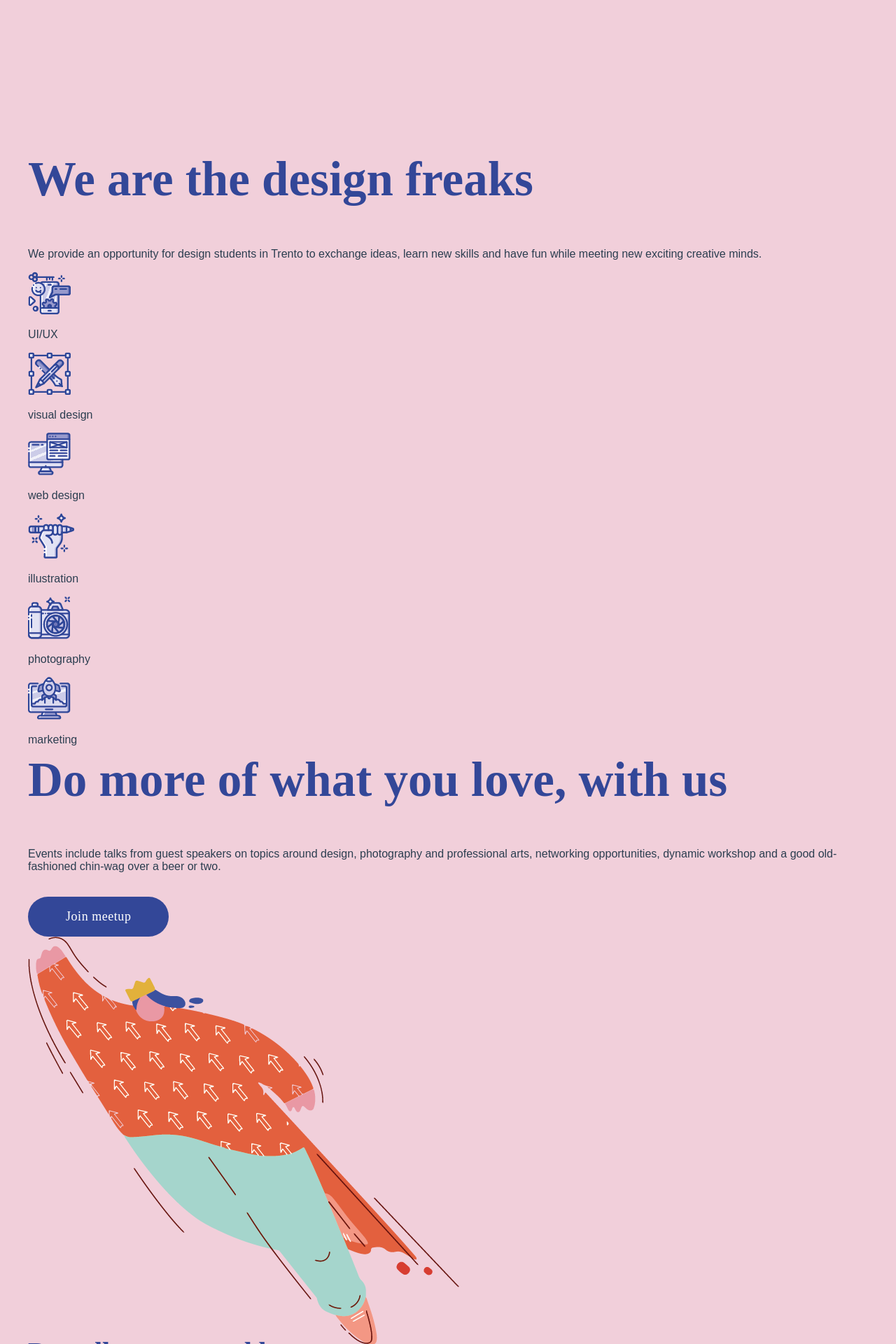
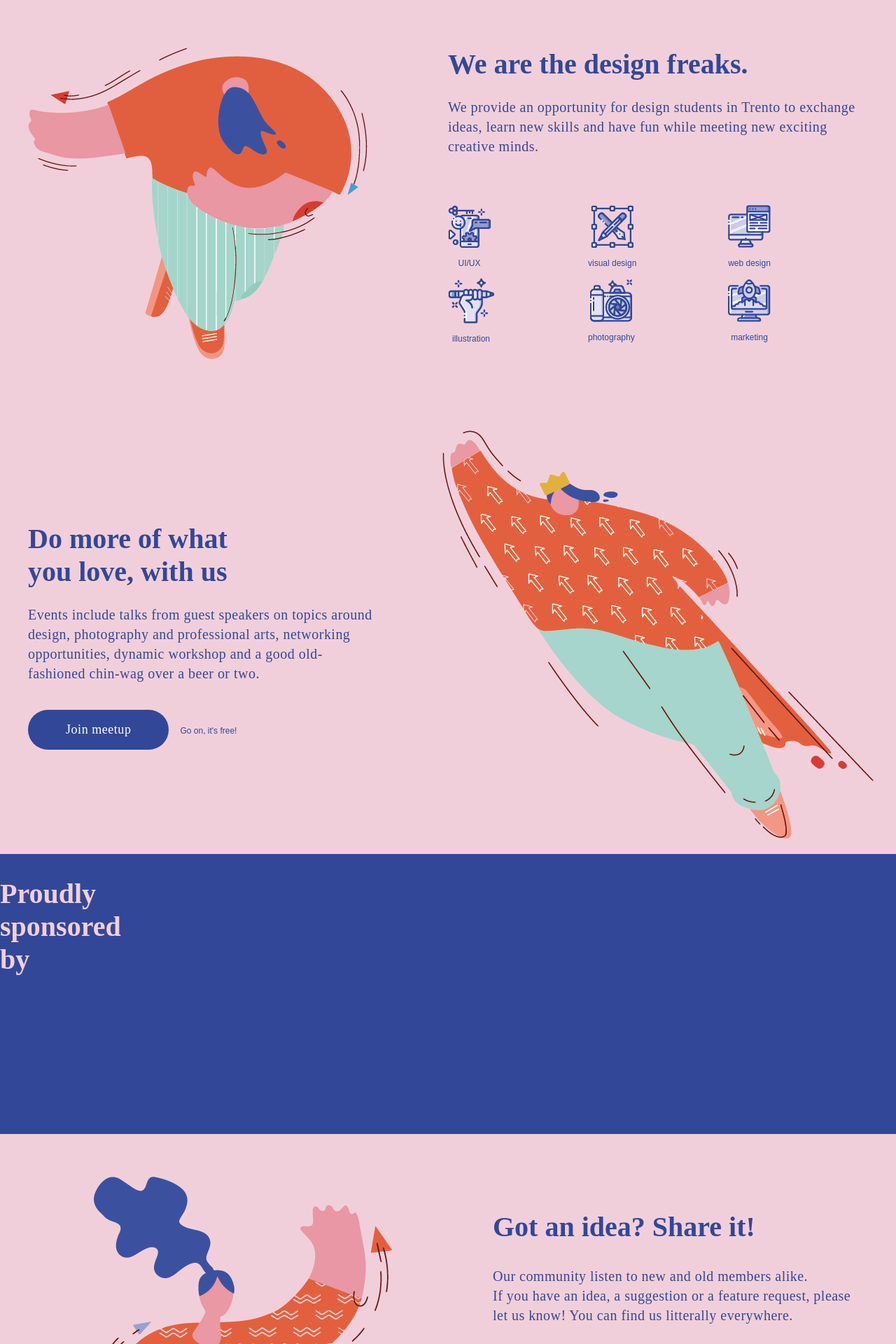
Before and after one commit to SRFeesha/DFC-VUE, a Vue app: page / in a window 1280 px wide. Shown: the part 860-2780 px from the top of the page at 70% size. Built offline with nearby package versions, Linux system fonts and the light colour scheme; what vue-mq would draw is missing.

Commit message:
added style to sections

```diff
--- a/src/App.vue
+++ b/src/App.vue
@@ -29,19 +29,14 @@ body {
   font-family: Circular Std, Arial, sans-serif;
   -webkit-font-smoothing: antialiased;
   -moz-osx-font-smoothing: grayscale;
-  color: #2c3e50;
-  margin-top: 60px;
+  color: #334798;
+  margin-top: 10vh;
 }
 .contentSpace {
   max-width: 1200px;
   margin: auto;
 }
 
-.buttonhover {
-  font-family: Circular Std;
-  font-size: 13px;
-  color: #334798;
-}
 button {
   font-family: Larish Neue;
   font-size: 18px;
@@ -52,6 +47,16 @@ button {
   border-radius: 100px;
   padding: 1em 3em;
   margin-top: 1em;
+  & + span {
+    margin: 0rem 1rem;
+    font-size: 12px;
+    color: #334798;
+  }
+  &:hover {
+    transform: scale(1.1);
+    transition: ease-in 0.2s;
+    cursor: pointer;
+  }
 }
 
 h3 {
@@ -73,34 +78,17 @@ h1 {
   color: #334798;
 }
 
+.body-section {
+  font-family: Circular Std;
+  font-size: 20px;
+  line-height: 28px;
+  letter-spacing: 0.48px;
+  color: #334798;
+}
+
 @media screen and (min-width: 768px) {
   #mainMenu {
     display: none;
   }
 }
-
-// .body {
-//   font-family: Circular Std;
-//   font-size: 13px;
-//   color: #334798;
-// }
-// .bodysection {
-//   font-family: Circular Std;
-//   font-size: 20px;
-//   line-height: 28px;
-//   letter-spacing: 0.48px;
-//   color: #334798;
-// }
-// .bodyschedule {
-//   font-family: Bluu Next;
-//   font-weight: bold;
-//   font-size: 20px;
-//   line-height: 50px;
-//   color: #334798;
-// }
-// .bodymenu {
-//   font-family: Circular Std;
-//   font-size: 19px;
-//   color: #334798;
-// }
 </style>
--- /dev/null
+++ b/src/components/Footer.vue
@@ -0,0 +1,45 @@
+<template>
+  <footer>
+    <h3 class="title">Design Freaks Club ©</h3>
+    <p>Design freaks club is a monthly meetup in the community of Trento. We talk about anything-design, photography, marketing. You can join our event here:</p>
+    <a href>Facebook</a>
+
+    <a href>Instagram</a>
+    <a href>Telegram</a>
+  </footer>
+</template>
+
+<script>
+export default {
+  name: "Footer"
+};
+</script>
+
+
+<style scoped>
+footer {
+  background-color: #334798;
+  color: #f1cfda;
+  height: 40vh;
+  padding: 5rem;
+  width: 80vw;
+  margin-left: calc((100vw - 1200px) / -2);
+  font-weight: 500;
+}
+h3.title {
+  color: #f1cfda;
+  font-size: 28px;
+  margin-bottom: 3rem;
+  font-weight: 500;
+}
+p {
+  width: 30%;
+  margin-bottom: 4rem;
+}
+a {
+  color: #f1cfda;
+  text-decoration: none;
+  margin-right: 2.5rem;
+  font-weight: 400;
+}
+</style>
--- a/src/components/FreaksBoard.vue
+++ b/src/components/FreaksBoard.vue
@@ -1,21 +1,26 @@
 <template>
-  <div class="FreaksBoard">
-    <h1>Freaks Board</h1>
-    <div class="board">
-      <Board arg="Speakers"/>
-      <Board arg="Improvements"/>
-      <Board arg="Argomenti"/>
+  <div>
+    <div class="FreaksBoard">
+      <h1>Freaks Board</h1>
+      <div class="board">
+        <Board arg="Speakers" />
+        <Board arg="Improvements" />
+        <Board arg="Argomenti" />
+      </div>
     </div>
+    <Footer />
   </div>
 </template>
 
 <script>
 import Board from "./Board";
+import Footer from "./Footer";
 
 export default {
   name: "FreaksBoard",
   components: {
-    Board
+    Board,
+    Footer
   }
 };
 </script>
--- a/src/components/Home.vue
+++ b/src/components/Home.vue
@@ -12,12 +12,15 @@
       </div>
     </section>
 
-    <section id="whoWheAre">
-      <!-- <img src="../assets/illustration_02_who we are.png" alt="Who we are"> -->
-      <div>
-        <h1>We are the design freaks</h1>
-        <p>We provide an opportunity for design students in Trento to exchange ideas, learn new skills and have fun while meeting new exciting creative minds.</p>
+    <section id="whoWeAre">
+      <div class="illustration">
+        <img src="../assets/illustration_02_who we are.png" alt="Who we are" />
       </div>
+      <div class="pitch">
+        <h2>We are the design freaks.</h2>
+        <p
+          class="body-section"
+        >We provide an opportunity for design students in Trento to exchange ideas, learn new skills and have fun while meeting new exciting creative minds.</p>
         <div class="grid-interests">
           <div class="interest">
             <img src="../assets/icons_02_uiux.png" alt="UI and UX" />
@@ -44,15 +47,21 @@
             <p class="caption">marketing</p>
           </div>
         </div>
+      </div>
     </section>
 
     <section id="joinUs">
-      <div>
-        <h1>Do more of what you love, with us</h1>
-        <p>Events include talks from guest speakers on topics around design, photography and professional arts, networking opportunities, dynamic workshop and a good old-fashioned chin-wag over a beer or two.</p>
+      <div class="pitch">
+        <h2>Do more of what you love, with us</h2>
+        <p
+          class="body-section"
+        >Events include talks from guest speakers on topics around design, photography and professional arts, networking opportunities, dynamic workshop and a good old-fashioned chin-wag over a beer or two.</p>
         <button>Join meetup</button>
+        <span>Go on, it's free!</span>
       </div>
+      <div class="illustration">
         <img src="../assets/illustration_03_what we do.png" alt="What we do" />
+      </div>
     </section>
 
     <section id="sponsor">
@@ -60,13 +69,29 @@
     </section>
 
     <section id="social">
+      <div class="illustration">
         <img src="../assets/illustration_05_feedback.png" alt="Share your ideas" />
+      </div>
+      <div class="pitch">
+        <h2>Got an idea? Share it!</h2>
+        <p class="body-section">
+          Our community listen to new and old members alike.
+          <br />If you have an idea, a suggestion or a feature request, please let us know! You can find us litterally everywhere.
+        </p>
+        <div class="social-link">
           <div>
-        <h1>Got an idea? Share it!</h1>
-        <p>Our community listen to new and old members alike. If you have an idea, a suggestion or a feature request, please let us know! You can find us litterally everywhere.</p>
             <img src="../assets/icon_05_facebook.png" alt="Facebook" />
+            <p>Facebok</p>
+          </div>
+          <div>
             <img src="../assets/icon_05_instagram.png" alt="Instagram" />
+            <p>Instagram</p>
+          </div>
+          <div>
             <img src="../assets/icon_05_telegram.png" alt="Telegram" />
+            <p>Telegram</p>
+          </div>
+        </div>
       </div>
     </section>
 
@@ -97,28 +122,35 @@
         <p></p>
       </div>
     </section>
+    <Footer></Footer>
   </div>
 </template>
 
 <script>
+import Footer from "./Footer";
+
 export default {
-  name: "Home" //this is the name of the component
+  name: "Home",
+  components: {
+    Footer
+  }
 };
 </script>
 
 <style lang="scss">
-.sponsor {
+#sponsor {
   height: 50vh;
   background-color: #334798;
+  h2 {
+    color: #f1cfda;
+  }
 }
 section {
-  height: 100vh;
+  height: 70vh;
   width: 100%;
-  &#hero {
   display: grid;
   grid-template-columns: repeat(12, 1fr);
   grid-template-rows: 100%;
-    padding: 8rem 0rem 2rem 0rem;
   .pitch {
     grid-column: 1 / 8;
     grid-row: 1;
@@ -129,11 +161,6 @@ section {
       width: 66%;
       margin: 1rem 0rem;
     }
-      span {
-        margin: 0rem 1rem;
-        font-size: 12px;
-        color: #334798;
-      }
   }
   .illustration {
     grid-column: 6 / 12;
@@ -141,5 +168,66 @@ section {
     object-fit: cover;
   }
 }
+#hero {
+  padding: 8rem 0rem 2rem 0rem;
+  .pitch {
+    grid-column: 1 / 8;
+  }
+}
+#whoWeAre {
+  padding: 8rem 0rem 2rem 0rem;
+  height: 50vh;
+  .pitch {
+    grid-column: 7 / 13;
+    h2 {
+      margin: 0 0 1.5rem 0;
+    }
+  }
+  .illustration {
+    grid-column: 1/8;
+  }
+}
+#joinUs {
+  padding: 8rem 0rem 2rem 0rem;
+  place-items: center center;
+  .pitch {
+    grid-column: 1 / 6;
+    h2 {
+      margin: 0 0 1.5rem 0;
+      width: 66%;
+    }
+  }
+  .illustration {
+    grid-column: 7 / 13;
+  }
+}
+#sponsor {
+  background-color: #334798;
+  width: 100vw;
+  margin-left: calc((100vw - 1200px) / -2);
+}
+#social {
+  place-items: center center;
+  .pitch {
+    grid-column: 7/13;
+    padding: 0 0 0 4rem;
+  }
+  .illustration {
+    grid-column: 1/7;
+  }
+}
+.grid-interests {
+  display: grid;
+  grid-template-columns: repeat(3, 1fr);
+  grid-template-rows: repeat(2, 1fr);
+  place-items: center start;
+  text-align: center;
+  padding: 3rem 0 0 0;
+  font-size: 12px;
+}
+.social-link {
+  display: grid;
+  grid-template-columns: 1fr 1fr 1fr;
+  padding: 2rem 0 0 1rem;
 }
 </style>
--- a/src/components/Meetup.vue
+++ b/src/components/Meetup.vue
@@ -1,21 +1,24 @@
 <template>
   <div class="contentSpace">
     <h1>Meetup</h1>
-    <NextEvent/>
-    <hr>
-    <PastEvent/>
+    <NextEvent />
+    <hr />
+    <PastEvent />
+    <Footer />
   </div>
 </template>
 
 <script>
 import NextEvent from "./NextEvent";
 import PastEvent from "./PastEvent";
+import Footer from "./Footer";
 
 export default {
   name: "Meetup", //this is the name of the component
   components: {
     NextEvent,
-    PastEvent
+    PastEvent,
+    Footer
   }
 };
 </script>
--- a/src/components/MenuDesktop.vue
+++ b/src/components/MenuDesktop.vue
@@ -21,13 +21,13 @@ export default {
 <style scoped>
 .nav-link {
   /* font-family: Circular Std; */
-  color: #334798;
-  font-size: 20px;
+  text-decoration: none;
+  font-size: 19px;
+  font-weight: 500;
   line-height: 28px;
   letter-spacing: 0.48px;
   margin: 1.5rem;
-  text-decoration: none;
-  font-weight: 500;
+  color: #334798;
 }
 a.router-link-exact-active {
   border-bottom: 2px solid #334798;
--- a/src/components/Nav.vue
+++ b/src/components/Nav.vue
@@ -57,9 +57,9 @@ export default {
 <style lang="scss">
 nav#mainMenu {
   background-color: #f1cfda;
-  height: 20vh;
+  height: 10vh;
   min-height: 50px;
-  max-height: 100px;
+  max-height: 80px;
   display: flex;
   justify-content: space-between;
   align-items: center;
--- a/src/components/Schedule.vue
+++ b/src/components/Schedule.vue
@@ -1,61 +1,39 @@
 <template>
   <div class="contentSpace">
-    <img src="../assets/illustration_04_schedule.png" alt="discover the design freaks club schedule">
+    <img
+      src="../assets/illustration_04_schedule.png"
+      alt="discover the design freaks club schedule"
+    />
     <div class="grid-timetable">
       <h1>A schedule that rocks!</h1>
-      <div class="time">
-          20:30
-      </div>
-      <div class="phase">
-          Open for arrivals & drinks*
-      </div>
-      <div class="time">
-          20:50
-      </div>
-      <div class="phase">
-          Welcome & Introduction
-      </div>
-      <div class="time">
-          21:10
-      </div>
-      <div class="phase">
-          Talk
-      </div>
-      <div class="time">
-          21:30
-      </div>
-      <div class="phase">
-          Q&A
-      </div>
-      <div class="time">
-          21:40
-      </div>
-      <div class="phase">
-          Open Mic Session
-      </div>
-      <div class="time">
-          22:00
-      </div>
-      <div class="phase">
-          Raffle & close event
-      </div>
-      <div class="time">
-          22:05
-      </div>
-      <div class="phase">
-          Pizza* & Networking
-      </div>
-      <div class="disclaimer">
-          *drinks and food are subject to a small charge to cover the costs
-      </div>
+      <div class="time">20:30</div>
+      <div class="phase">Open for arrivals & drinks*</div>
+      <div class="time">20:50</div>
+      <div class="phase">Welcome & Introduction</div>
+      <div class="time">21:10</div>
+      <div class="phase">Talk</div>
+      <div class="time">21:30</div>
+      <div class="phase">Q&A</div>
+      <div class="time">21:40</div>
+      <div class="phase">Open Mic Session</div>
+      <div class="time">22:00</div>
+      <div class="phase">Raffle & close event</div>
+      <div class="time">22:05</div>
+      <div class="phase">Pizza* & Networking</div>
+      <div class="disclaimer">*drinks and food are subject to a small charge to cover the costs</div>
     </div>
-
+    <Footer />
   </div>
 </template>
 
 <script>
+import Footer from "./Footer";
+
 export default {
-  name: "Schedule" //this is the name of the component
+  name: "Schedule",
+  components: {
+    Footer
+  }
 };
 </script>
 <style>
```
Lines whose indentation alone changed are shown as unchanged.
